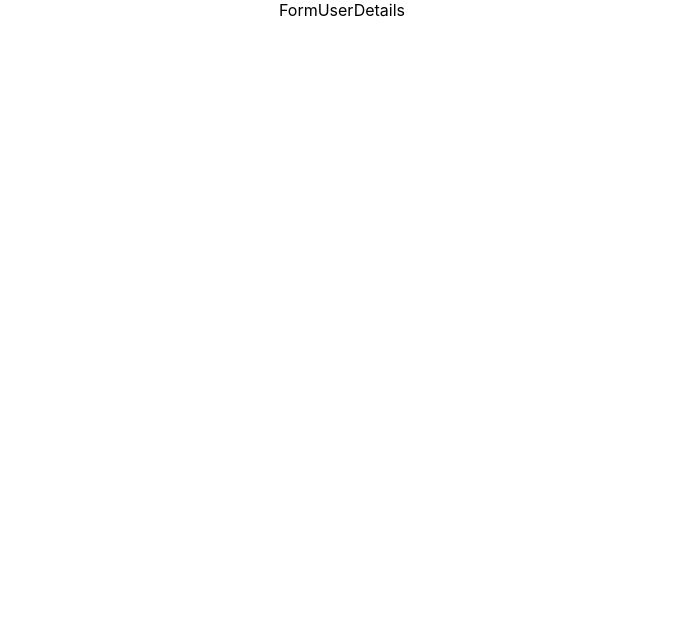
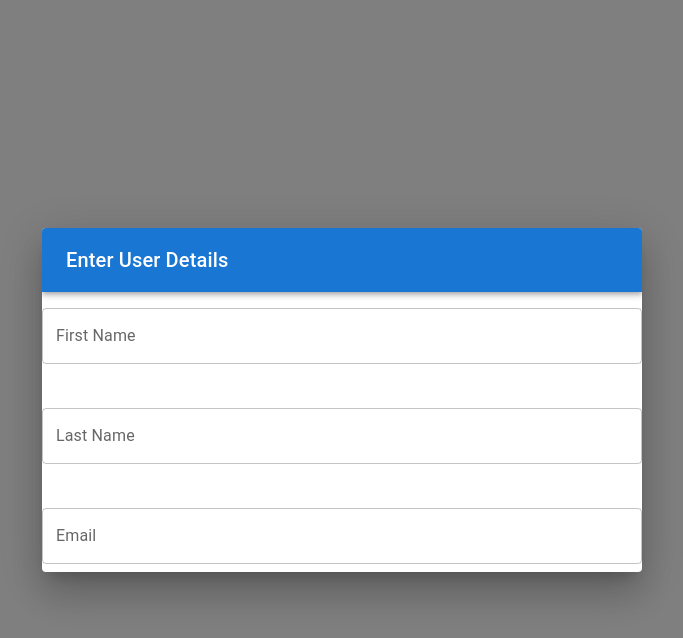
Before and after one commit to mhmtkarakas/ReactStepForm, a React (Create React App) app: page / in a window 1280 px wide. Shown: the top 638 px of the page, without its empty margins (298-981 px from the left). Built offline with nearby package versions, Linux system fonts and the light colour scheme.

Commit message:
FormUserDetails

```diff
--- a/src/components/FormUserDetails.jsx
+++ b/src/components/FormUserDetails.jsx
@@ -1,25 +1,55 @@
-import React from 'react'
+import React from "react";
 import Dialog from "@mui/material/Dialog";
-import  AppBar  from '@mui/material/AppBar';
-import  TextField  from '@mui/material/TextField';
-import  Button  from '@mui/material/Button';
-import  Toolbar  from '@mui/material/Toolbar';
-import  Typography  from '@mui/material/Typography';
-import {createTheme, ThemeProvider } from '@mui/material/styles';
+import AppBar from "@mui/material/AppBar";
+import TextField from "@mui/material/TextField";
+import Button from "@mui/material/Button";
+import Toolbar from "@mui/material/Toolbar";
+import Typography from "@mui/material/Typography";
+import { createTheme, ThemeProvider } from "@mui/material/styles";
 
 const theme = createTheme();
 
-
-
-const FormUserDetails = ({nextStep,values,handeleChange}) => {
+const FormUserDetails = ({ nextStep, values, handeleChange }) => {
   const continueHandler = (e) => {
     e.preventDefault();
     nextStep();
+  };
+  return (
+    <ThemeProvider theme={theme}>
+      <Dialog open fullWidth maxWidth="sm">
+        <AppBar position="static">
+          <Toolbar>
+            <Typography variant="h6">
+               Enter User Details
+            </Typography>
+          </Toolbar>
+        </AppBar>
+        <TextField
+        placeholder="Enter Your First Name"
+        label="First Name"
+        onChange= {handeleChange('firstName')}
+        value={values.firstName}
+        margin="normal"
+        fullWidth />
+        <br />
+        <TextField
+        placeholder="Enter Your Last Name"
+        label="Last Name"
+        onChange= {handeleChange('lastName')}
+        value={values.lastName}
+        margin="normal"
+        fullWidth />
+        <br />
+        <TextField
+        placeholder="Enter Your Email"
+        label="Email"
+        onChange= {handeleChange('Email')}
+        value={values.email}
+        margin="normal"
+        fullWidth />
+      </Dialog>
+    </ThemeProvider>
+  );
+};
 
-  }
-  return (
-    <div>FormUserDetails</div>
-  )
-}
-
-export default FormUserDetails
+export default FormUserDetails;
```
